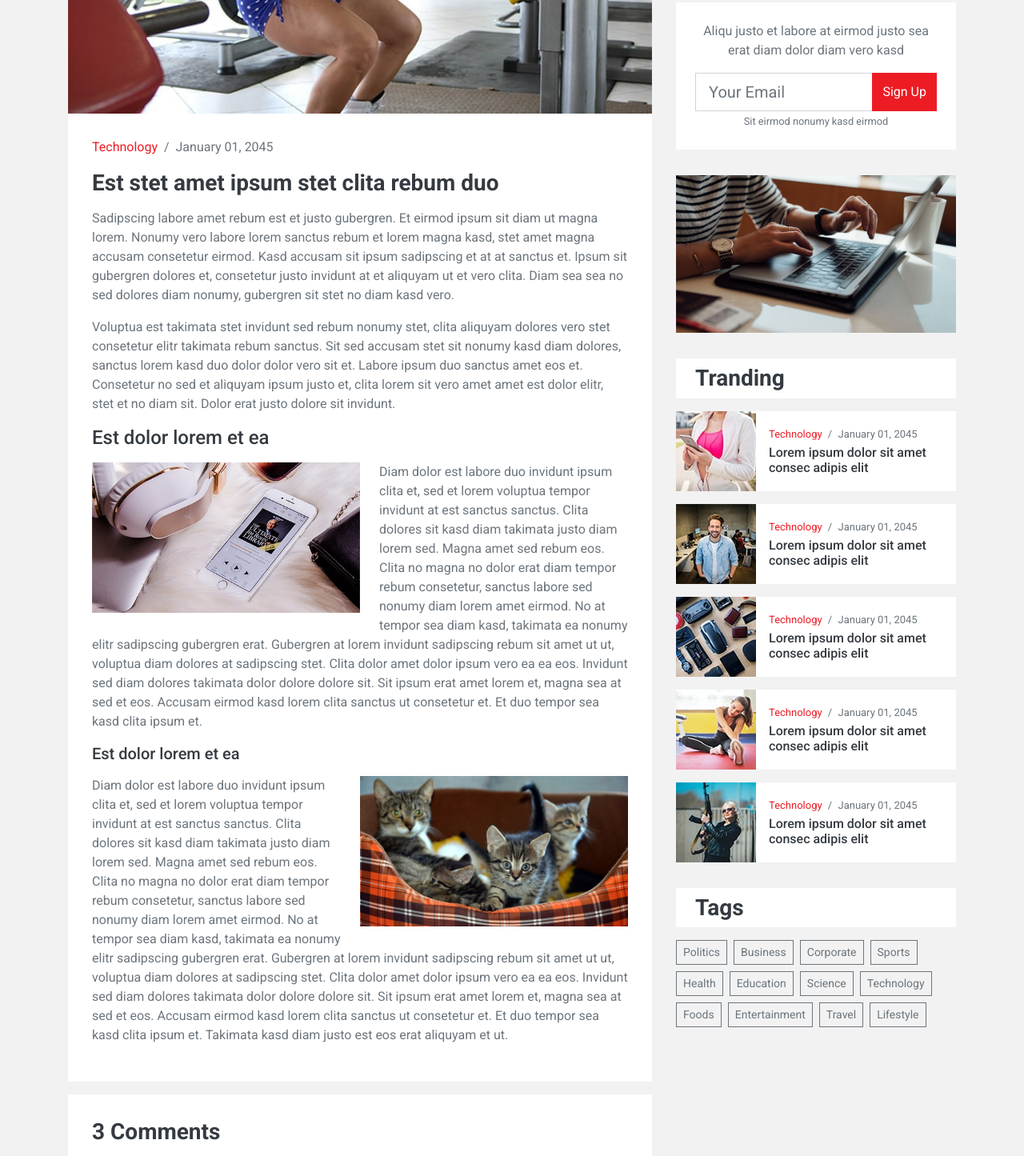
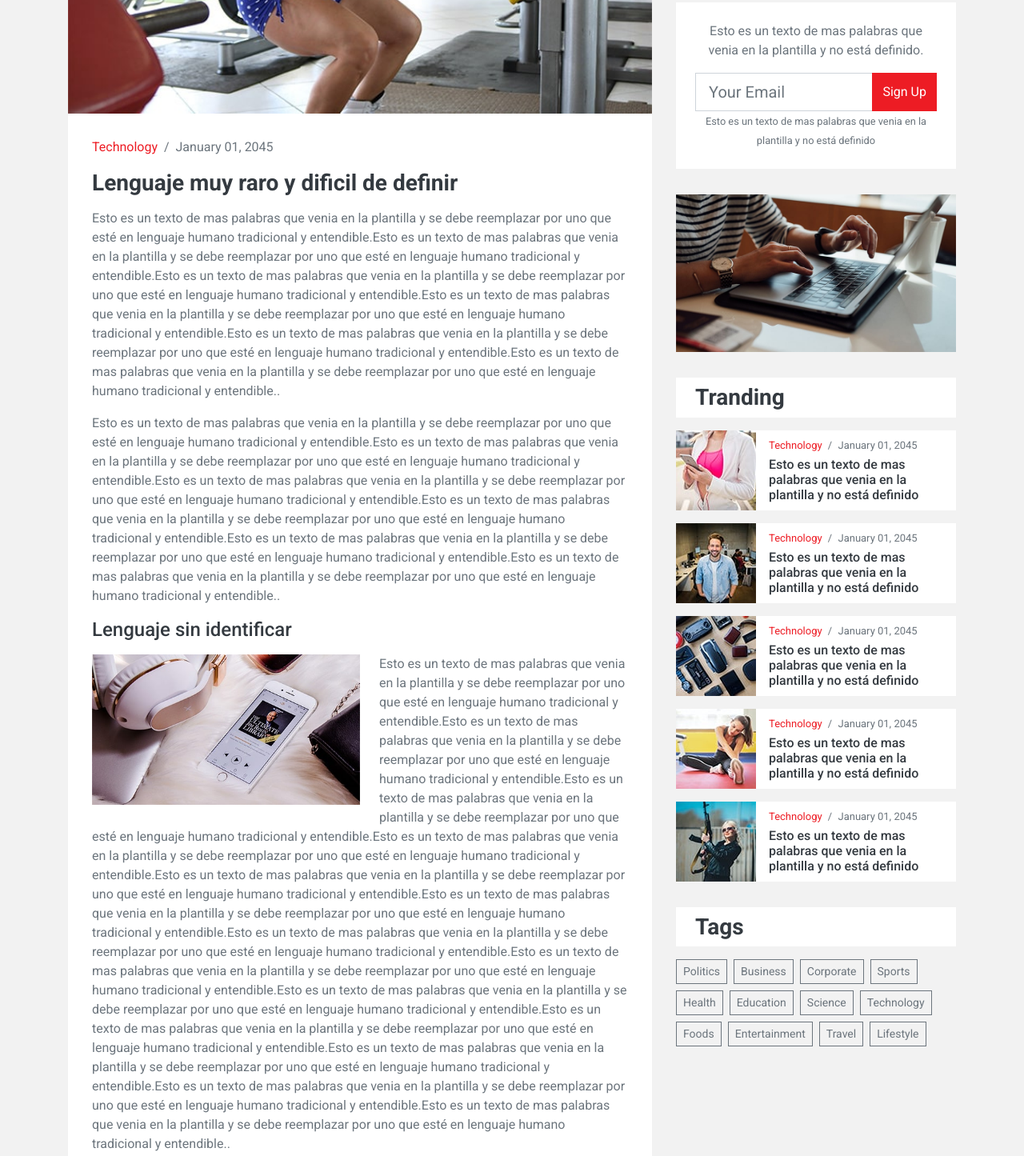
Before and after one commit to ruizverano/ruizverano.github.io, a plain HTML site: page single.html in a window 1280 px wide. Shown: the part 548-1993 px from the top of the page at 80% size. Drawn offline with nearby package versions, Linux system fonts and the light colour scheme.

Commit message:
Cambiando el lenguaje 2

```diff
--- a/single.html
+++ b/single.html
@@ -33,8 +33,8 @@
                 <div class="d-flex justify-content-between">
                     <div class="bg-primary text-white text-center py-2" style="width: 100px;">Tranding</div>
                     <div class="owl-carousel owl-carousel-1 tranding-carousel position-relative d-inline-flex align-items-center ml-3" style="width: calc(100% - 100px); padding-left: 90px;">
-                        <div class="text-truncate"><a class="text-secondary" href="">Labore sit justo amet eos sed, et sanctus dolor diam eos</a></div>
-                        <div class="text-truncate"><a class="text-secondary" href="">Gubergren elitr amet eirmod et lorem diam elitr, ut est erat Gubergren elitr amet eirmod et lorem diam elitr, ut est erat</a></div>
+                        <div class="text-truncate"><a class="text-secondary" href="">Lenguaje muy raro y dificil de definir</a></div>
+                        <div class="text-truncate"><a class="text-secondary" href="">Lenguaje muy raro y dificil de definir, pero mas largo que el anterior</a></div>
                     </div>
                 </div>
             </div>
@@ -122,44 +122,53 @@
                                 <span>January 01, 2045</span>
                             </div>
                             <div>
-                                <h3 class="mb-3">Est stet amet ipsum stet clita rebum duo</h3>
-                                <p>Sadipscing labore amet rebum est et justo gubergren. Et eirmod ipsum sit diam ut
-                                    magna lorem. Nonumy vero labore lorem sanctus rebum et lorem magna kasd, stet
-                                    amet magna accusam consetetur eirmod. Kasd accusam sit ipsum sadipscing et at at
-                                    sanctus et. Ipsum sit gubergren dolores et, consetetur justo invidunt at et
-                                    aliquyam ut et vero clita. Diam sea sea no sed dolores diam nonumy, gubergren
-                                    sit stet no diam kasd vero.</p>
-                                <p>Voluptua est takimata stet invidunt sed rebum nonumy stet, clita aliquyam dolores
-                                    vero stet consetetur elitr takimata rebum sanctus. Sit sed accusam stet sit
-                                    nonumy kasd diam dolores, sanctus lorem kasd duo dolor dolor vero sit et. Labore
-                                    ipsum duo sanctus amet eos et. Consetetur no sed et aliquyam ipsum justo et,
-                                    clita lorem sit vero amet amet est dolor elitr, stet et no diam sit. Dolor erat
-                                    justo dolore sit invidunt.</p>
-                                <h4 class="mb-3">Est dolor lorem et ea</h4>
+                                <h3 class="mb-3">Lenguaje muy raro y dificil de definir</h3>
+                                <p>Esto es un texto de mas palabras que venia en la plantilla y se debe reemplazar por uno que esté en lenguaje humano
+                                    tradicional y entendible.Esto es un texto de mas palabras que venia en la plantilla y se debe reemplazar por uno que esté en lenguaje humano
+                                    tradicional y entendible.Esto es un texto de mas palabras que venia en la plantilla y se debe reemplazar por uno que esté en lenguaje humano
+                                    tradicional y entendible.Esto es un texto de mas palabras que venia en la plantilla y se debe reemplazar por uno que esté en lenguaje humano
+                                    tradicional y entendible.Esto es un texto de mas palabras que venia en la plantilla y se debe reemplazar por uno que esté en lenguaje humano
+                                    tradicional y entendible.Esto es un texto de mas palabras que venia en la plantilla y se debe reemplazar por uno que esté en lenguaje humano
+                                    tradicional y entendible..</p>
+                                <p>Esto es un texto de mas palabras que venia en la plantilla y se debe reemplazar por uno que esté en lenguaje humano
+                                    tradicional y entendible.Esto es un texto de mas palabras que venia en la plantilla y se debe reemplazar por uno que esté en lenguaje humano
+                                    tradicional y entendible.Esto es un texto de mas palabras que venia en la plantilla y se debe reemplazar por uno que esté en lenguaje humano
+                                    tradicional y entendible.Esto es un texto de mas palabras que venia en la plantilla y se debe reemplazar por uno que esté en lenguaje humano
+                                    tradicional y entendible.Esto es un texto de mas palabras que venia en la plantilla y se debe reemplazar por uno que esté en lenguaje humano
+                                    tradicional y entendible.Esto es un texto de mas palabras que venia en la plantilla y se debe reemplazar por uno que esté en lenguaje humano
+                                    tradicional y entendible..</p>
+                                <h4 class="mb-3">Lenguaje sin identificar</h4>
                                 <img class="img-fluid w-50 float-left mr-4 mb-2" src="img/news-500x280-1.jpg">
-                                <p>Diam dolor est labore duo invidunt ipsum clita et, sed et lorem voluptua tempor
-                                    invidunt at est sanctus sanctus. Clita dolores sit kasd diam takimata justo diam
-                                    lorem sed. Magna amet sed rebum eos. Clita no magna no dolor erat diam tempor
-                                    rebum consetetur, sanctus labore sed nonumy diam lorem amet eirmod. No at tempor
-                                    sea diam kasd, takimata ea nonumy elitr sadipscing gubergren erat. Gubergren at
-                                    lorem invidunt sadipscing rebum sit amet ut ut, voluptua diam dolores at
-                                    sadipscing stet. Clita dolor amet dolor ipsum vero ea ea eos. Invidunt sed diam
-                                    dolores takimata dolor dolore dolore sit. Sit ipsum erat amet lorem et, magna
-                                    sea at sed et eos. Accusam eirmod kasd lorem clita sanctus ut consetetur et. Et
-                                    duo tempor sea kasd clita ipsum et.</p>
-                                <h5 class="mb-3">Est dolor lorem et ea</h5>
+                                <p>Esto es un texto de mas palabras que venia en la plantilla y se debe reemplazar por uno que esté en lenguaje humano
+                                    tradicional y entendible.Esto es un texto de mas palabras que venia en la plantilla y se debe reemplazar por uno que esté en lenguaje humano
+                                    tradicional y entendible.Esto es un texto de mas palabras que venia en la plantilla y se debe reemplazar por uno que esté en lenguaje humano
+                                    tradicional y entendible.Esto es un texto de mas palabras que venia en la plantilla y se debe reemplazar por uno que esté en lenguaje humano
+                                    tradicional y entendible.Esto es un texto de mas palabras que venia en la plantilla y se debe reemplazar por uno que esté en lenguaje humano
+                                    tradicional y entendible.Esto es un texto de mas palabras que venia en la plantilla y se debe reemplazar por uno que esté en lenguaje humano
+                                    tradicional y entendible.Esto es un texto de mas palabras que venia en la plantilla y se debe reemplazar por uno que esté en lenguaje humano
+                                    tradicional y entendible.Esto es un texto de mas palabras que venia en la plantilla y se debe reemplazar por uno que esté en lenguaje humano
+                                    tradicional y entendible.Esto es un texto de mas palabras que venia en la plantilla y se debe reemplazar por uno que esté en lenguaje humano
+                                    tradicional y entendible.Esto es un texto de mas palabras que venia en la plantilla y se debe reemplazar por uno que esté en lenguaje humano
+                                    tradicional y entendible.Esto es un texto de mas palabras que venia en la plantilla y se debe reemplazar por uno que esté en lenguaje humano
+                                    tradicional y entendible.Esto es un texto de mas palabras que venia en la plantilla y se debe reemplazar por uno que esté en lenguaje humano
+                                    tradicional y entendible.Esto es un texto de mas palabras que venia en la plantilla y se debe reemplazar por uno que esté en lenguaje humano
+                                    tradicional y entendible..</p>
+                                <h5 class="mb-3">Lenguaje sin identificar</h5>
                                 <img class="img-fluid w-50 float-right ml-4 mb-2" src="img/news-500x280-2.jpg">
-                                <p>Diam dolor est labore duo invidunt ipsum clita et, sed et lorem voluptua tempor
-                                    invidunt at est sanctus sanctus. Clita dolores sit kasd diam takimata justo diam
-                                    lorem sed. Magna amet sed rebum eos. Clita no magna no dolor erat diam tempor
-                                    rebum consetetur, sanctus labore sed nonumy diam lorem amet eirmod. No at tempor
-                                    sea diam kasd, takimata ea nonumy elitr sadipscing gubergren erat. Gubergren at
-                                    lorem invidunt sadipscing rebum sit amet ut ut, voluptua diam dolores at
-                                    sadipscing stet. Clita dolor amet dolor ipsum vero ea ea eos. Invidunt sed diam
-                                    dolores takimata dolor dolore dolore sit. Sit ipsum erat amet lorem et, magna
-                                    sea at sed et eos. Accusam eirmod kasd lorem clita sanctus ut consetetur et. Et
-                                    duo tempor sea kasd clita ipsum et. Takimata kasd diam justo est eos erat
-                                    aliquyam et ut.</p>
+                                <p>Esto es un texto de mas palabras que venia en la plantilla y se debe reemplazar por uno que esté en lenguaje humano
+                                    tradicional y entendible.Esto es un texto de mas palabras que venia en la plantilla y se debe reemplazar por uno que esté en lenguaje humano
+                                    tradicional y entendible.Esto es un texto de mas palabras que venia en la plantilla y se debe reemplazar por uno que esté en lenguaje humano
+                                    tradicional y entendible.Esto es un texto de mas palabras que venia en la plantilla y se debe reemplazar por uno que esté en lenguaje humano
+                                    tradicional y entendible.Esto es un texto de mas palabras que venia en la plantilla y se debe reemplazar por uno que esté en lenguaje humano
+                                    tradicional y entendible.Esto es un texto de mas palabras que venia en la plantilla y se debe reemplazar por uno que esté en lenguaje humano
+                                    tradicional y entendible.Esto es un texto de mas palabras que venia en la plantilla y se debe reemplazar por uno que esté en lenguaje humano
+                                    tradicional y entendible.Esto es un texto de mas palabras que venia en la plantilla y se debe reemplazar por uno que esté en lenguaje humano
+                                    tradicional y entendible.Esto es un texto de mas palabras que venia en la plantilla y se debe reemplazar por uno que esté en lenguaje humano
+                                    tradicional y entendible.Esto es un texto de mas palabras que venia en la plantilla y se debe reemplazar por uno que esté en lenguaje humano
+                                    tradicional y entendible.Esto es un texto de mas palabras que venia en la plantilla y se debe reemplazar por uno que esté en lenguaje humano
+                                    tradicional y entendible.Esto es un texto de mas palabras que venia en la plantilla y se debe reemplazar por uno que esté en lenguaje humano
+                                    tradicional y entendible.Esto es un texto de mas palabras que venia en la plantilla y se debe reemplazar por uno que esté en lenguaje humano
+                                    tradicional y entendible..</p>
                             </div>
                         </div>
                     </div>
@@ -172,10 +181,10 @@
                             <img src="img/user.jpg" alt="Image" class="img-fluid mr-3 mt-1" style="width: 45px;">
                             <div class="media-body">
                                 <h6><a href="">John Doe</a> <small><i>01 Jan 2045</i></small></h6>
-                                <p>Diam amet duo labore stet elitr invidunt ea clita ipsum voluptua, tempor labore
-                                    accusam ipsum et no at. Kasd diam tempor rebum magna dolores sed sed eirmod ipsum.
-                                    Gubergren clita aliquyam consetetur sadipscing, at tempor amet ipsum diam tempor
-                                    consetetur at sit.</p>
+                                <p>Esto es un texto de mas palabras que venia en la plantilla y se debe reemplazar por uno que esté en lenguaje humano
+                                    tradicional y entendible.Esto es un texto de mas palabras que venia en la plantilla y se debe reemplazar por uno que esté en lenguaje humano
+                                    tradicional y entendible.Esto es un texto de mas palabras que venia en la plantilla y se debe reemplazar por uno que esté en lenguaje humano
+                                    tradicional y entendible..</p>
                                 <button class="btn btn-sm btn-outline-secondary">Reply</button>
                             </div>
                         </div>
@@ -183,20 +192,24 @@
                             <img src="img/user.jpg" alt="Image" class="img-fluid mr-3 mt-1" style="width: 45px;">
                             <div class="media-body">
                                 <h6><a href="">John Doe</a> <small><i>01 Jan 2045 at 12:00pm</i></small></h6>
-                                <p>Diam amet duo labore stet elitr invidunt ea clita ipsum voluptua, tempor labore
-                                    accusam ipsum et no at. Kasd diam tempor rebum magna dolores sed sed eirmod ipsum.
-                                    Gubergren clita aliquyam consetetur sadipscing, at tempor amet ipsum diam tempor
-                                    consetetur at sit.</p>
+                                <p>Esto es un texto de mas palabras que venia en la plantilla y se debe reemplazar por uno que esté en lenguaje humano
+                                    tradicional y entendible.Esto es un texto de mas palabras que venia en la plantilla y se debe reemplazar por uno que esté en lenguaje humano
+                                    tradicional y entendible.Esto es un texto de mas palabras que venia en la plantilla y se debe reemplazar por uno que esté en lenguaje humano
+                                    tradicional y entendible.Esto es un texto de mas palabras que venia en la plantilla y se debe reemplazar por uno que esté en lenguaje humano
+                                    tradicional y entendible..</p>
                                 <button class="btn btn-sm btn-outline-secondary">Reply</button>
                                 <div class="media mt-4">
                                     <img src="img/user.jpg" alt="Image" class="img-fluid mr-3 mt-1"
                                         style="width: 45px;">
                                     <div class="media-body">
                                         <h6><a href="">John Doe</a> <small><i>01 Jan 2045 at 12:00pm</i></small></h6>
-                                        <p>Diam amet duo labore stet elitr invidunt ea clita ipsum voluptua, tempor
-                                            labore accusam ipsum et no at. Kasd diam tempor rebum magna dolores sed sed
-                                            eirmod ipsum. Gubergren clita aliquyam consetetur sadipscing, at tempor amet
-                                            ipsum diam tempor consetetur at sit.</p>
+                                        <p>Esto es un texto de mas palabras que venia en la plantilla y se debe reemplazar por uno que esté en lenguaje humano
+                                            tradicional y entendible.Esto es un texto de mas palabras que venia en la plantilla y se debe reemplazar por uno que esté en lenguaje humano
+                                            tradicional y entendible.Esto es un texto de mas palabras que venia en la plantilla y se debe reemplazar por uno que esté en lenguaje humano
+                                            tradicional y entendible.Esto es un texto de mas palabras que venia en la plantilla y se debe reemplazar por uno que esté en lenguaje humano
+                                            tradicional y entendible.Esto es un texto de mas palabras que venia en la plantilla y se debe reemplazar por uno que esté en lenguaje humano
+                                            tradicional y entendible.Esto es un texto de mas palabras que venia en la plantilla y se debe reemplazar por uno que esté en lenguaje humano
+                                            tradicional y entendible..</p>
                                         <button class="btn btn-sm btn-outline-secondary">Reply</button>
                                     </div>
                                 </div>
@@ -274,14 +287,14 @@
                             <h3 class="m-0">Newsletter</h3>
                         </div>
                         <div class="bg-light text-center p-4 mb-3">
-                            <p>Aliqu justo et labore at eirmod justo sea erat diam dolor diam vero kasd</p>
+                            <p>Esto es un texto de mas palabras que venia en la plantilla y no está definido.</p>
                             <div class="input-group" style="width: 100%;">
                                 <input type="text" class="form-control form-control-lg" placeholder="Your Email">
                                 <div class="input-group-append">
                                     <button class="btn btn-primary">Sign Up</button>
                                 </div>
                             </div>
-                            <small>Sit eirmod nonumy kasd eirmod</small>
+                            <small>Esto es un texto de mas palabras que venia en la plantilla y no está definido</small>
                         </div>
                     </div>
                     <!-- Newsletter End -->
@@ -305,7 +318,7 @@
                                     <span class="px-1">/</span>
                                     <span>January 01, 2045</span>
                                 </div>
-                                <a class="h6 m-0" href="">Lorem ipsum dolor sit amet consec adipis elit</a>
+                                <a class="h6 m-0" href="">Esto es un texto de mas palabras que venia en la plantilla y no está definido</a>
                             </div>
                         </div>
                         <div class="d-flex mb-3">
@@ -316,7 +329,7 @@
                                     <span class="px-1">/</span>
                                     <span>January 01, 2045</span>
                                 </div>
-                                <a class="h6 m-0" href="">Lorem ipsum dolor sit amet consec adipis elit</a>
+                                <a class="h6 m-0" href="">Esto es un texto de mas palabras que venia en la plantilla y no está definido</a>
                             </div>
                         </div>
                         <div class="d-flex mb-3">
@@ -327,7 +340,7 @@
                                     <span class="px-1">/</span>
                                     <span>January 01, 2045</span>
                                 </div>
-                                <a class="h6 m-0" href="">Lorem ipsum dolor sit amet consec adipis elit</a>
+                                <a class="h6 m-0" href="">Esto es un texto de mas palabras que venia en la plantilla y no está definido</a>
                             </div>
                         </div>
                         <div class="d-flex mb-3">
@@ -338,7 +351,7 @@
                                     <span class="px-1">/</span>
                                     <span>January 01, 2045</span>
                                 </div>
-                                <a class="h6 m-0" href="">Lorem ipsum dolor sit amet consec adipis elit</a>
+                                <a class="h6 m-0" href="">Esto es un texto de mas palabras que venia en la plantilla y no está definido</a>
                             </div>
                         </div>
                         <div class="d-flex mb-3">
@@ -349,7 +362,7 @@
                                     <span class="px-1">/</span>
                                     <span>January 01, 2045</span>
                                 </div>
-                                <a class="h6 m-0" href="">Lorem ipsum dolor sit amet consec adipis elit</a>
+                                <a class="h6 m-0" href="">Esto es un texto de mas palabras que venia en la plantilla y no está definido</a>
                             </div>
                         </div>
                     </div>
@@ -391,7 +404,7 @@
                 <a href="index.html" class="navbar-brand">
                     <h1 class="mb-2 mt-n2 display-5 text-uppercase"><span class="text-primary">News</span>Room</h1>
                 </a>
-                <p>Volup amet magna clita tempor. Tempor sea eos vero ipsum. Lorem lorem sit sed elitr sed kasd et</p>
+                <p>Esto es un texto de mas palabras que venia en la plantilla y no está definido</p>
                 <div class="d-flex justify-content-start mt-4">
                     <a class="btn btn-outline-secondary text-center mr-2 px-0" style="width: 38px; height: 38px;" href="#"><i class="fab fa-twitter"></i></a>
                     <a class="btn btn-outline-secondary text-center mr-2 px-0" style="width: 38px; height: 38px;" href="#"><i class="fab fa-facebook-f"></i></a>
```
Also changed, not shown: category.html (+27 -27 lines), contact.html (+4 -4 lines).
